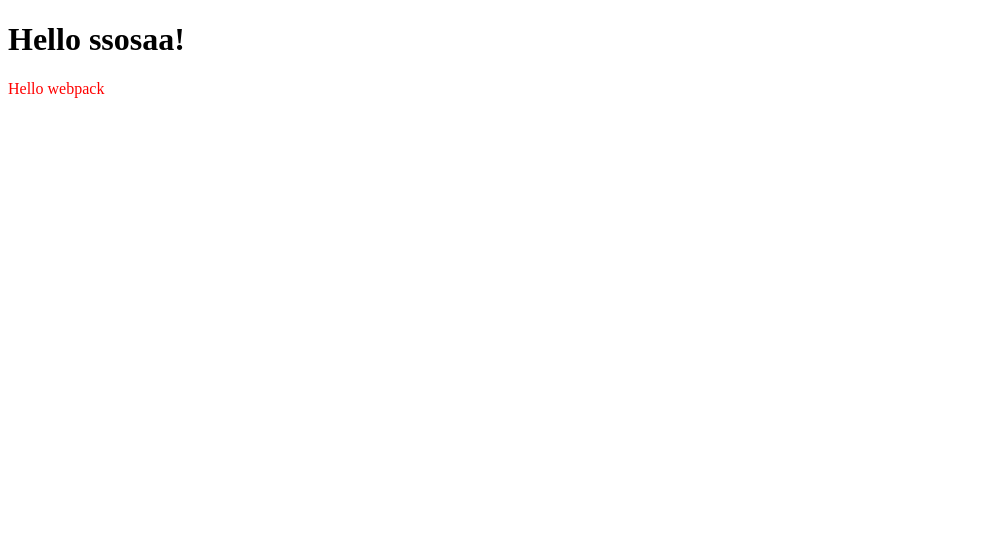
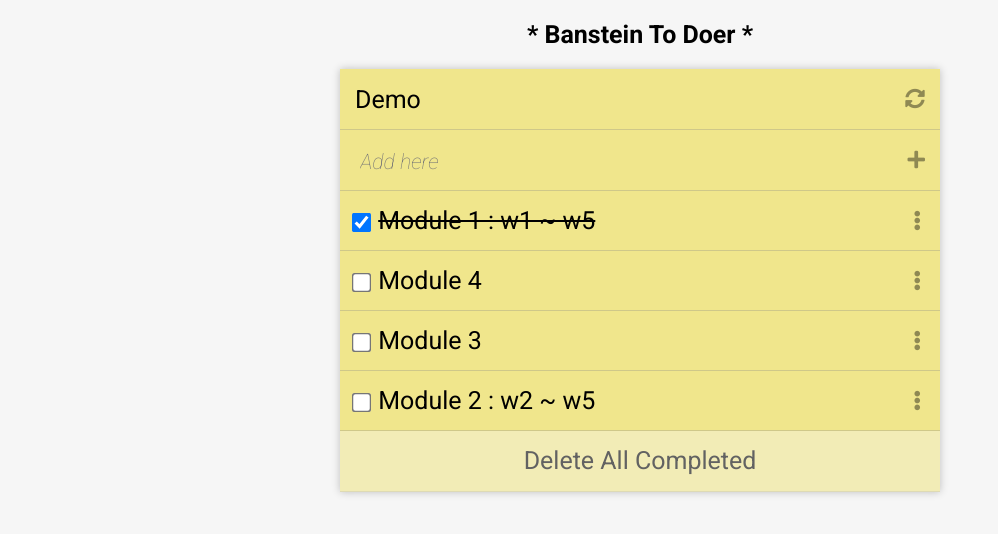
Before and after one commit to Banstein/To-Do-List, a website built with webpack: page src/index.html in a window 1280 px wide. Shown: the whole page, without its empty margins (0-998 px from the left). Built offline with nearby package versions, Linux system fonts and the light colour scheme.

Commit message:
Add HTML CSS JS  source files

```diff
--- a/src/index.html
+++ b/src/index.html
@@ -1,11 +1,33 @@
 <!DOCTYPE html>
 <html lang="en">
+
 <head>
-    <meta charset="UTF-8">
-    <meta name="viewport" content="width=device-width, initial-scale=1.0">
+    <meta charset="UTF-8" />
+    <meta name="viewport" content="width=device-width, initial-scale=1.0" />
+    <link rel="stylesheet" href="https://cdnjs.cloudflare.com/ajax/libs/font-awesome/5.6.0/css/all.min.css">
+    <link rel="preconnect" href="https://fonts.googleapis.com">
+    <link rel="preconnect" href="https://fonts.gstatic.com" crossorigin>
+    <link href="https://fonts.googleapis.com/css2?family=Roboto:ital,wght@0,100;0,400;0,700;0,900;1,100&display=swap" rel="stylesheet">
     <title>Wbpack Exercise</title>
 </head>
+
 <body>
-    <h1>Hello ssosaa!</h1>
+    <main>
+        <section>
+            <h1>* Banstein To Doer *</h1>
+            <div class="tasks-container">
+                <div class="tasks-title list-set">
+                    <div>Demo</div>
+                    <i class="fas fa-sync-alt"></i>
+                </div>
+                <div class="tasks-adder list-set">
+                    <input type="text" placeholder="Add here" autofocus class="task-maker">
+                    <i class="fas fa-plus" id="add-sign"></i>
+                </div>
+                <ul class="task-injector"></ul>
+                <div class="task-delete">Delete All Completed</div>
+            </div>
+        </section>
+    </main>
 </body>
 </html>
--- a/src/index.js
+++ b/src/index.js
@@ -1,13 +1,39 @@
-import _ from 'lodash';
 import './style.css';
 
-function component() {
-  const element = document.createElement('div');
+const taskInject = document.querySelector('.task-injector');
 
-  // Lodash, currently included via a script, is required for this line to work
-  element.innerHTML = _.join(['Hello', 'webpack'], ' ');
-  element.classList.add('hello');
-  return element;
-}
+const listData = [
+  {
+    description: 'Module 1 : w1 ~ w5',
+    completed: true,
+    index: 0,
+  },
+  {
+    description: 'Module 2 : w2 ~ w5',
+    completed: false,
+    index: 3,
+  },
+  {
+    description: 'Module 3',
+    completed: false,
+    index: 2,
+  },
+  {
+    description: 'Module 4',
+    completed: false,
+    index: 1,
+  },
+];
 
-document.body.appendChild(component());
+listData.forEach((data) => {
+  listData.sort((a, b) => a.index - b.index);
+  taskInject.innerHTML += `
+  <li>
+  <div class="task-wrapper">
+    <input type="checkbox" id="task-check" name="${data.index}" ${data.completed ? 'checked' : ''}>
+    <label class="dat-task ${data.completed ? 'line-through' : ''}" for="${data.index}">${data.description}</label>
+  </div>
+  <i class="fas fa-ellipsis-v" id="task-toggle"></i>
+</li>
+`;
+});
--- a/src/style.css
+++ b/src/style.css
@@ -1,3 +1,94 @@
-.hello {
-  color: red;
+* {
+  font-family: 'Roboto', sans-serif;
+  font-size: 25px;
+  margin: 0;
+  padding: 0;
 }
+
+body {
+  background-color: #f6f6f6;
+}
+
+section {
+  margin: auto;
+  text-align: center;
+}
+
+h1 {
+  margin: 20px;
+}
+
+.tasks-container {
+  max-width: 600px;
+  margin: auto;
+  box-shadow: 0 0 8px rgba(0, 0, 0, 0.226);
+}
+
+.tasks-container > div {
+  border-bottom: 1.5px solid #8080804d;
+  padding: 15px;
+  background-color: khaki;
+  height: 30px;
+}
+
+i {
+  font-size: 0.8em;
+  opacity: 0.4;
+}
+
+.task-maker {
+  width: 85%;
+  background: none;
+  outline: none;
+  border: none;
+  padding: 5px;
+}
+
+input::placeholder {
+  font-style: italic;
+  font-size: 85%;
+}
+
+ul {
+  list-style: none;
+}
+
+li {
+  display: flex;
+  justify-content: space-between;
+  align-items: center;
+  background-color: khaki;
+  border-bottom: 1.5px solid #8080804d;
+  padding: 15px;
+}
+
+#task-check[type=checkbox] {
+  transform: scale(1.5);
+  margin-right: 4px;
+}
+
+#task-toggle {
+  margin-right: 4px;
+}
+
+.task-delete {
+  opacity: 0.6;
+  cursor: pointer;
+}
+
+/* myFramework */
+
+i:hover {
+  cursor: pointer;
+  opacity: 1;
+}
+
+.list-set {
+  display: flex;
+  justify-content: space-between;
+  align-items: center;
+}
+
+.line-through {
+  text-decoration: line-through;
+}
```
